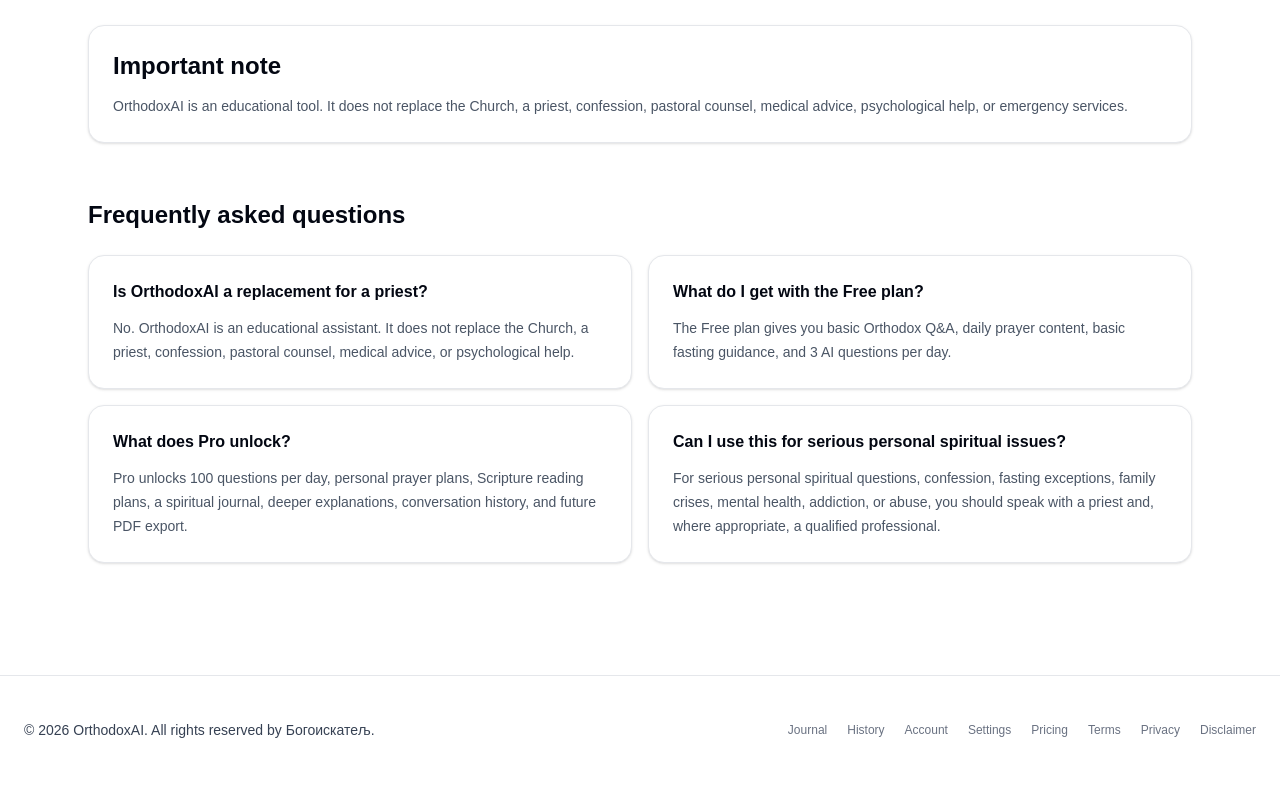
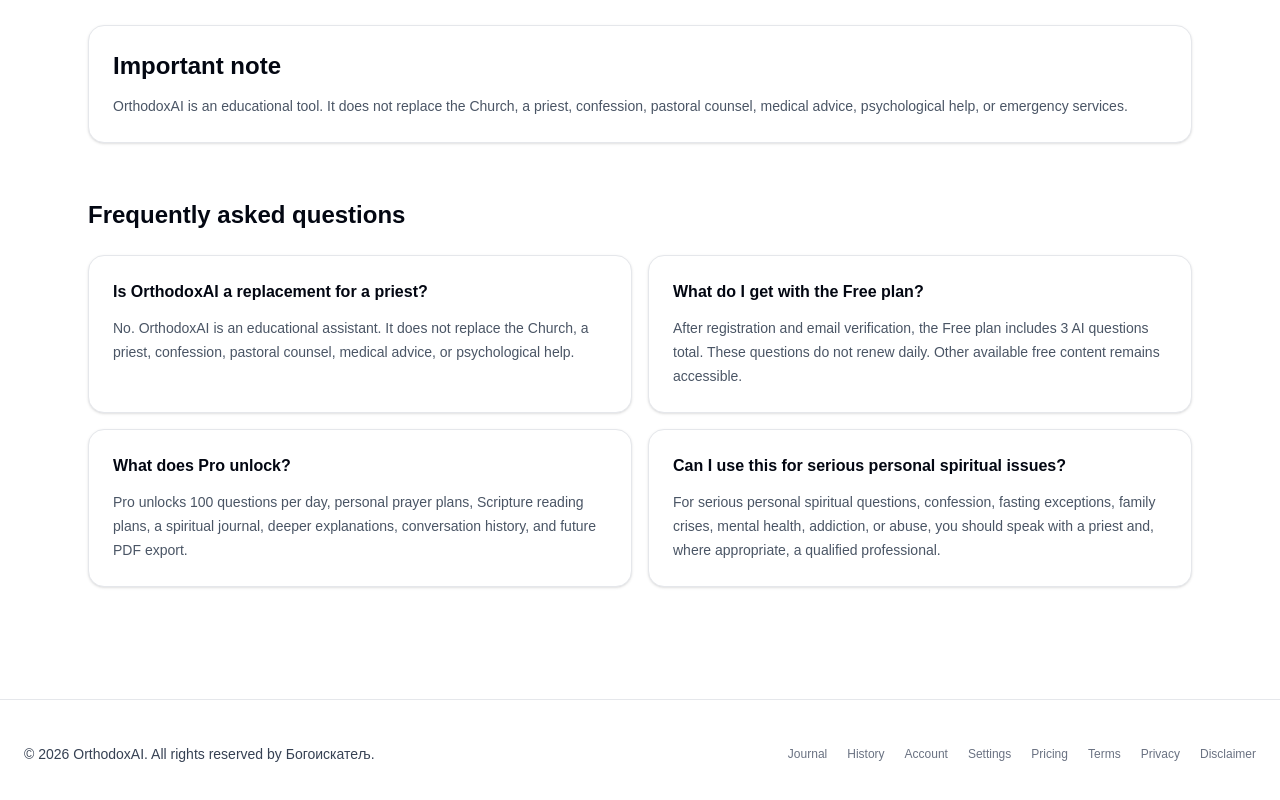
Before and after one commit to triplnj/orthodox-ai, a Next.js app: page /pricing in a window 1280 px wide. Shown: the part 1325-2125 px from the top of the page. Built offline with nearby package versions, Linux system fonts and the light colour scheme; no server answers.

Commit message:
feat: enforce three lifetime free chat questions

```diff
--- a/src/app/pricing/page.tsx
+++ b/src/app/pricing/page.tsx
@@ -11,7 +11,7 @@ const faqs = [
   {
     question: "What do I get with the Free plan?",
     answer:
-      "The Free plan gives you basic Orthodox Q&A, daily prayer content, basic fasting guidance, and 3 AI questions per day.",
+      "After registration and email verification, the Free plan includes 3 AI questions total. These questions do not renew daily. Other available free content remains accessible.",
   },
   {
     question: "What does Pro unlock?",
```
